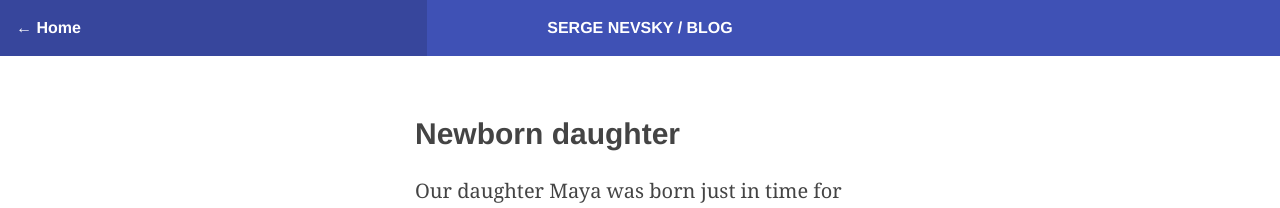
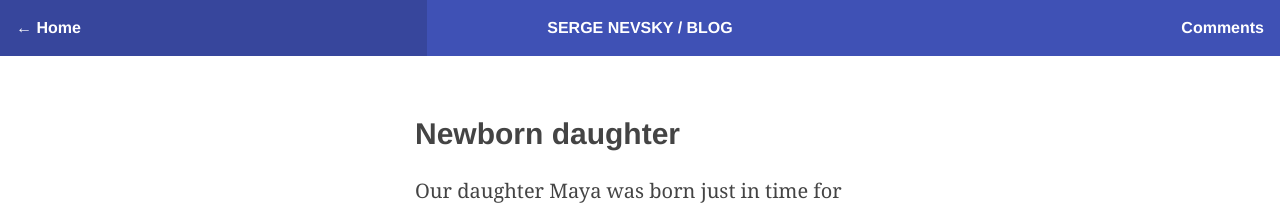
Before and after one commit to Dejital/dejital.github.com, a Jekyll site: the page built from _posts/2020-05-13-maya.md, in a window 1280 px wide. Shown: the top 208 px of the page. Built offline with Jekyll 4.4.1, drawn with Linux system fonts in a browser that asks for light colours; comment, search, counter and statistics services are not loaded.

Commit message:
Add comments link to blog posts

```diff
--- a/_layouts/default.html
+++ b/_layouts/default.html
@@ -30,8 +30,11 @@
                   Serge Nevsky / Blog
                 </span>
               </a>
-              <div class="nav-item side">
+              <div class="nav-item side" id="empty-side-header">
               </div>
+              <a href="#disqus_thread" id="comments-header" class="nav-item side" style="text-align: right;">
+                Comments
+              </a>
             </header>
             {{content}}
             <footer>
--- a/_layouts/post.html
+++ b/_layouts/post.html
@@ -1,6 +1,14 @@
 ---
 layout: blog
 ---
+<style>
+    #empty-side-header {
+      display: none;
+    }
+    #comments-header {
+      display: block;
+    }
+</style>
 
 <article>
   {% if page.image }%}
--- a/_posts/2020-05-13-maya.md
+++ b/_posts/2020-05-13-maya.md
@@ -7,7 +7,7 @@ Our daughter Maya was born just in time for lunch on April 25, 2020 at 11:55 AM.
 
 We are now happily enjoying her adorable facial expressions, her hilarious sounds that remind us of a squeaky door, and arguing over who she looks most like.
 
-<aside>{% include image.html img="/assets/img/maya-01.jpg" alt="Newborn baby Maya Nevsky" %}</aside>
+<aside>{% include image.html img="/assets/img/maya-01.jpg" title="Newborn baby Maya Nevsky" %}</aside>
 
 I know it would be impossible to convey the instant bonding that took place at birth to myself just weeks ago. The effect is astounding. All credits go to human nature.
 
--- a/assets/css/screen.css
+++ b/assets/css/screen.css
@@ -263,7 +263,7 @@ header a, header a:visited, header a:hover, header a:active {
     color: white;
 }
 
-#blog-header {
+#blog-header, #comments-header {
     display: none;
 }
 
```
